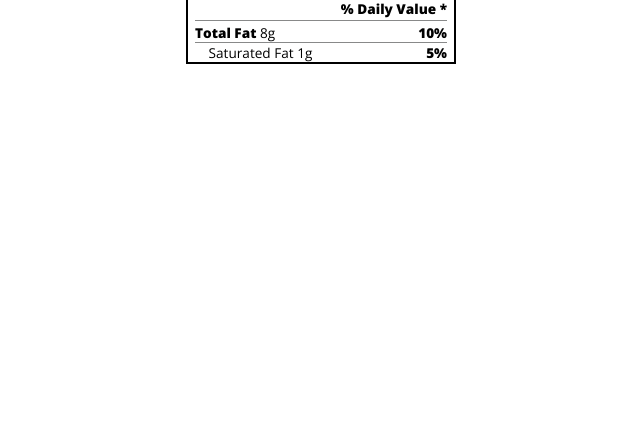
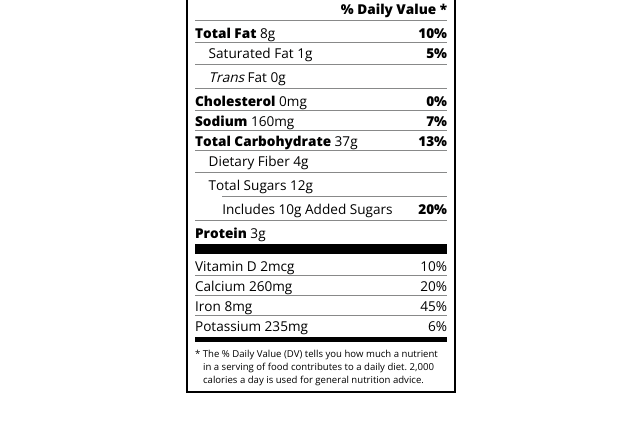
Before and after one commit to Cavalcanters/NutritionFacts, a plain HTML site: page index.html in a window 1280 px wide. Shown: the part 182-614 px from the top of the page, without its empty margins (319-959 px from the left). Drawn offline with nearby package versions, Linux system fonts and the light colour scheme.

Commit message:
Add files via upload

```diff
--- a/index.html
+++ b/index.html
@@ -30,7 +30,28 @@
       <div class="divider"></div>
       <p><span><span class="bold">Total Fat</span> 8g</span> <span class="bold">10%</span></p>
       <p class="indent no-divider">Saturated Fat 1g <span class="bold">5%</span></p>
+      <div class="divider"></div>
+      <p class="indent no-divider"><span><i>Trans</i> Fat 0g</span></p>
+      <div class="divider"></div>
+      <p><span><span class="bold">Cholesterol</span> 0mg</span> <span class="bold">0%</span></p>
+      <p><span><span class="bold">Sodium</span> 160mg</span> <span class="bold">7%</span></p>
+      <p><span><span class="bold">Total Carbohydrate</span> 37g</span> <span class="bold">13%</span></p>
+      <p class="indent no-divider">Dietary Fiber 4g</p>
+      <div class="divider"></div>
+      <p class="indent no-divider">Total Sugars 12g</p>
+      <div class="divider double-indent"></div>
+      <p class="double-indent no-divider">Includes 10g Added Sugars <span class="bold">20%</span></p>
+      <div class="divider"></div>
+      <p class="no-divider"><span><span class="bold">Protein</span> 3g</span></p>
+      <div class="divider large"></div>
+      <p>Vitamin D 2mcg <span>10%</span></p>
+      <p>Calcium 260mg <span>20%</span></p>
+      <p>Iron 8mg <span>45%</span></p>
+      <p class="no-divider">Potassium 235mg <span>6%</span></p>
     </div>
+    <div class="divider medium"></div>
+    <p class="note">* The % Daily Value (DV) tells you how much a nutrient in a serving of food contributes to a daily
+      diet. 2,000 calories a day is used for general nutrition advice.</p>
   </div>
 </body>
 </html>
--- a/styles.css
+++ b/styles.css
@@ -86,6 +86,17 @@
     margin-left: 1em;
   }
 
+  .double-indent {
+    margin-left: 2em;
+  }
+
   .daily-value p:not(.no-divider) {
     border-bottom: 1px solid #888989;
   }
+
+  .note {
+    font-size: 0.6rem;
+    margin: 5px 0;
+    padding: 0 8px;
+    text-indent: -8px;
+  }
```
